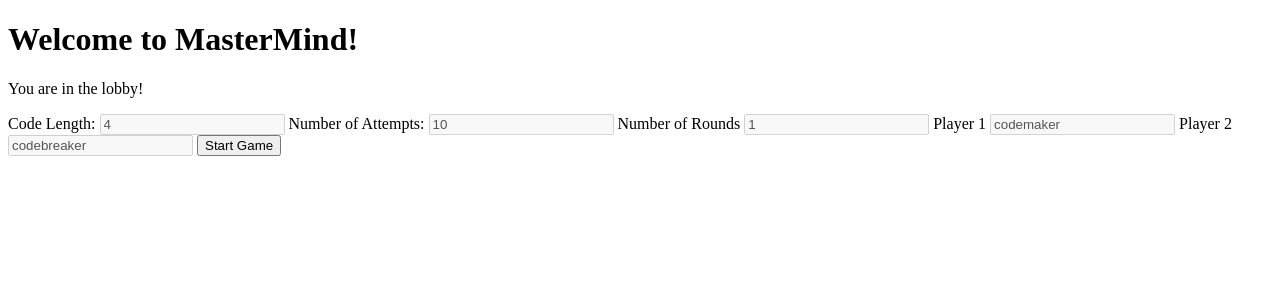
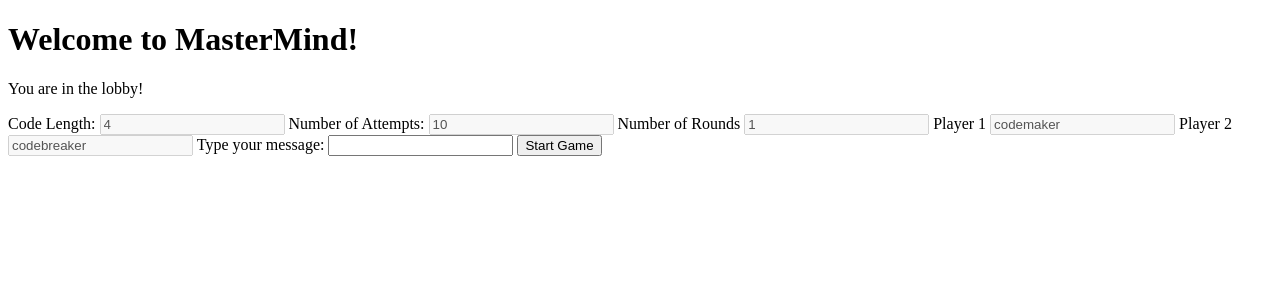
Before and after one commit to franciscobortega/mastermind, a Flask app: page /lobby in a window 1280 px wide. Shown: the top 300 px of the page. Run offline with Flask 3, Linux system fonts and the light colour scheme; some libraries are stand-ins or nearby versions.

Commit message:
Implemented basic chat feature to confirm WebSocket functionality

```diff
--- a/app.py
+++ b/app.py
@@ -1,6 +1,6 @@
 from flask import Flask, jsonify, render_template, request
 import requests
-from flask_socketio import SocketIO
+from flask_socketio import SocketIO, emit
 from random import randint
 
 app = Flask(__name__)
@@ -14,6 +14,12 @@ def handle_connect():
 @socketio.on('disconnect')
 def handle_disconnect():
     print('WebSocket disconnected')
+
+# TESTING WEBSOCKET
+@socketio.on('lobby_message')
+def handle_lobby_message(message):
+    print(f"Received message: {message}")
+    emit('lobby_message', message, broadcast=True)
 
 # constant and global variables
 num_attempts = 10
--- a/static/js/lobby.js
+++ b/static/js/lobby.js
@@ -1,6 +1,4 @@
 "use strict";
-
-console.log("lobby js...");
 
 const socket = io();
 
@@ -11,3 +9,32 @@ socket.on("connect", () => {
 socket.on("disconnect", () => {
   console.log("Disconnected from WebSocket");
 });
+
+document.getElementById("lobby-form").addEventListener("submit", function (e) {
+  e.preventDefault();
+
+  // Extract message from input field
+  const messageInput = document.getElementById("testmessage-input");
+  const message = messageInput.value;
+
+  // Send message to server
+  socket.emit("lobby_message", message);
+
+  // Clear the input field
+  messageInput.value = "";
+});
+
+// WebSocket event handling for received messages
+socket.on("lobby_message", function (message) {
+  testMessaging(message);
+});
+
+function testMessaging(message) {
+  // Create a new element for the message
+  let newMessage = document.createElement("p");
+  newMessage.textContent = message;
+
+  // Append the new message
+  let messageContainer = document.querySelector("#lobby-form");
+  messageContainer.appendChild(newMessage);
+}
--- a/templates/lobby.html
+++ b/templates/lobby.html
@@ -42,6 +42,10 @@ endblock %} {% block content %}
     disabled
   />
 
+  <!-- ONLY FOR TESTING WEBSOCKET -->
+  <label for="testmessage-input">Type your message: </label>
+  <input type="text" name="testmessage" id="testmessage-input" />
+
   <button type="submit">Start Game</button>
 </form>
 
```
